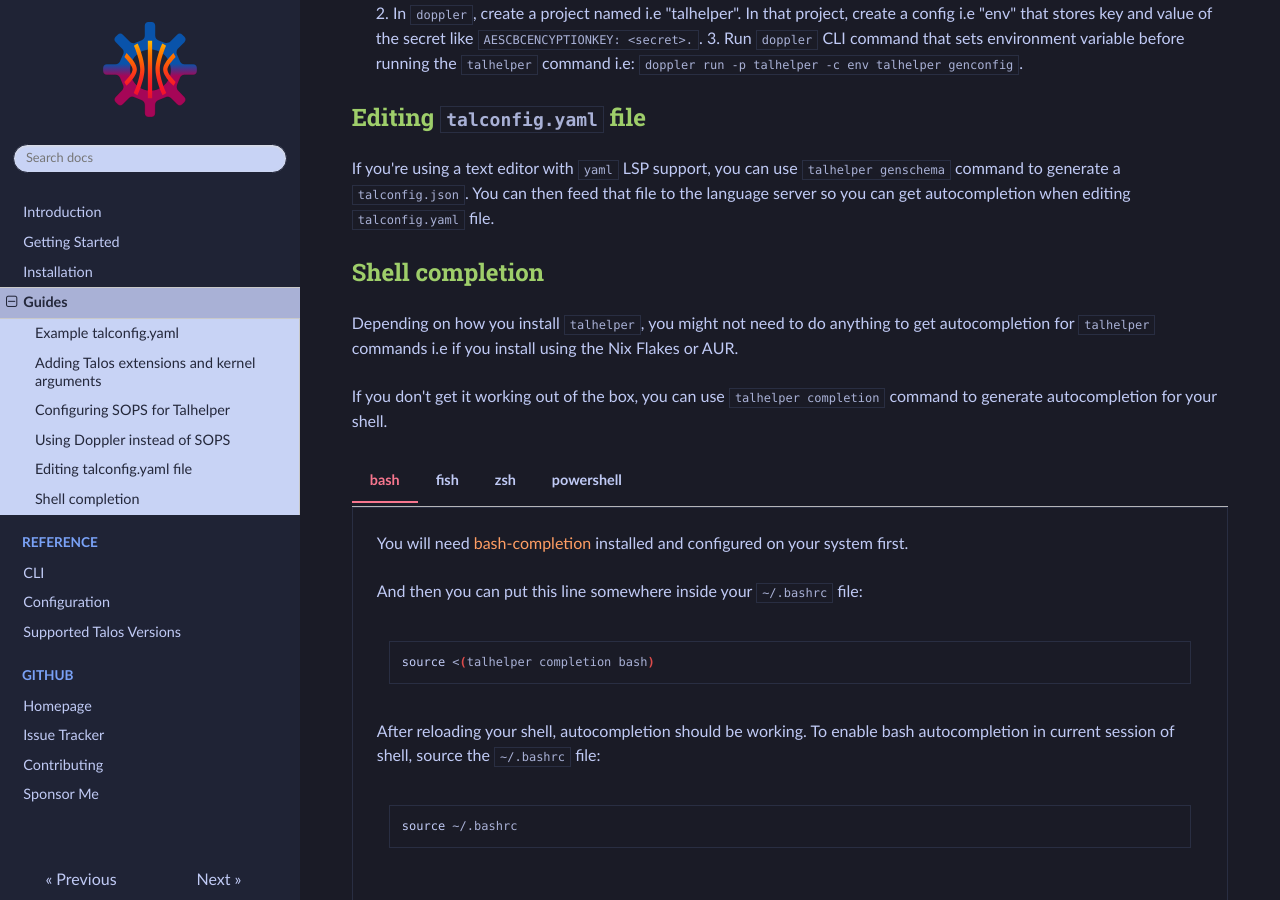
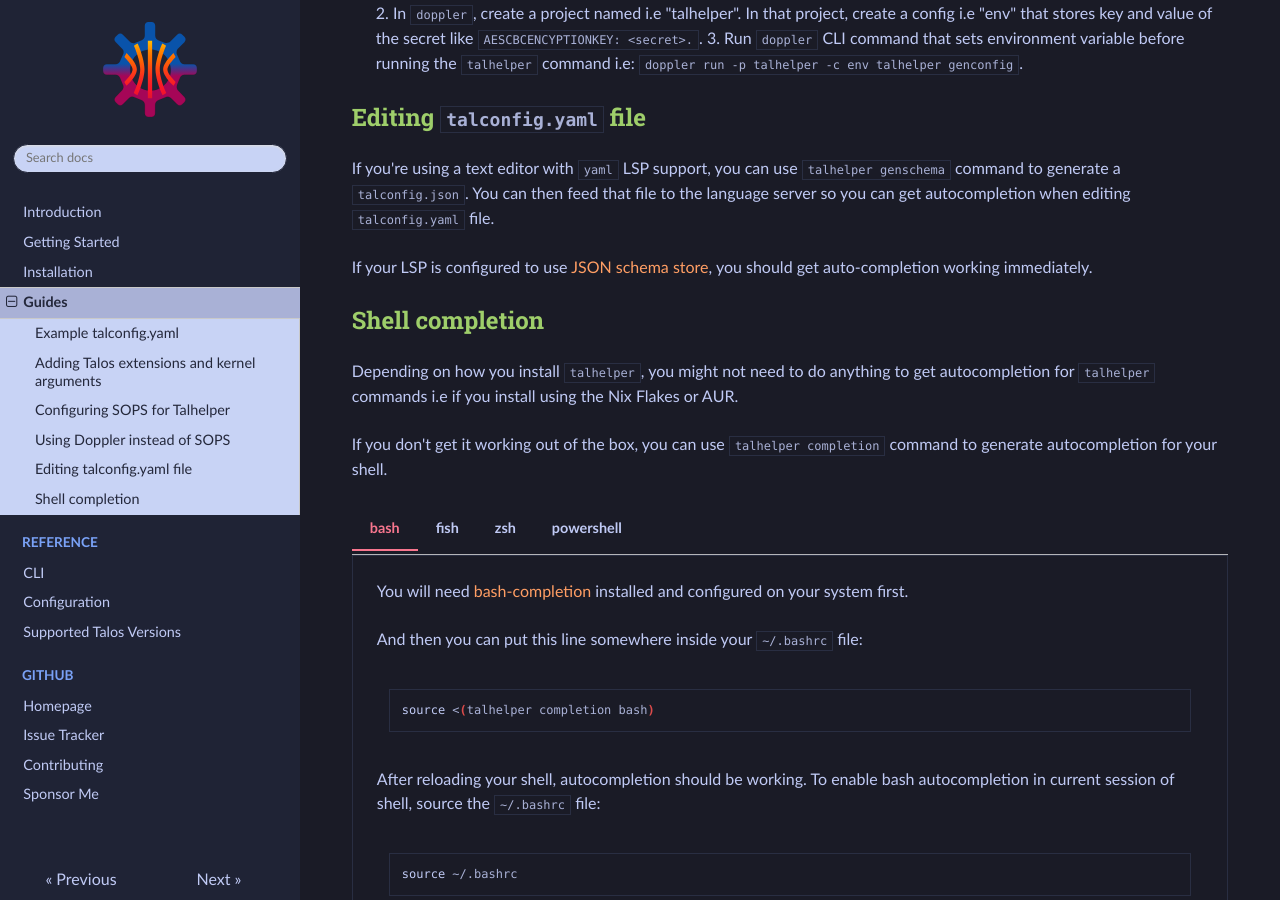
Before and after one commit to budimanjojo/talhelper, an MkDocs documentation site: the page built from docs/docs/guides.md, in a window 1280 px wide and 900 px high, scrolled down 3585 px. Built offline with MkDocs 1.6.1, drawn with Linux system fonts in a browser that asks for light colours.

Commit message:
docs: update documentation

```diff
--- a/docs/docs/guides.md
+++ b/docs/docs/guides.md
@@ -163,6 +163,8 @@
 If you're using a text editor with `yaml` LSP support, you can use `talhelper genschema` command to generate a `talconfig.json`.
 You can then feed that file to the language server so you can get autocompletion when editing `talconfig.yaml` file.
 
+If your LSP is configured to use [JSON schema store](https://www.schemastore.org/json/), you should get auto-completion working immediately.
+
 ## Shell completion
 
 Depending on how you install `talhelper`, you might not need to do anything to get autocompletion for `talhelper` commands i.e if you install using the Nix Flakes or AUR.
```
